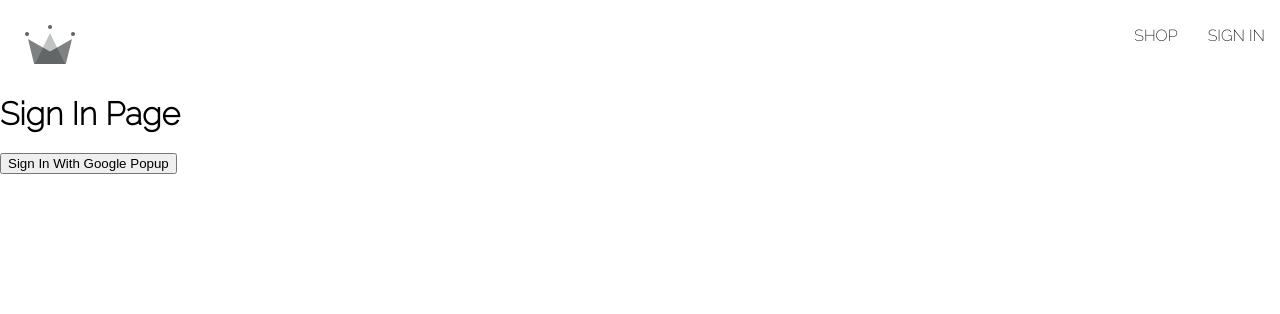
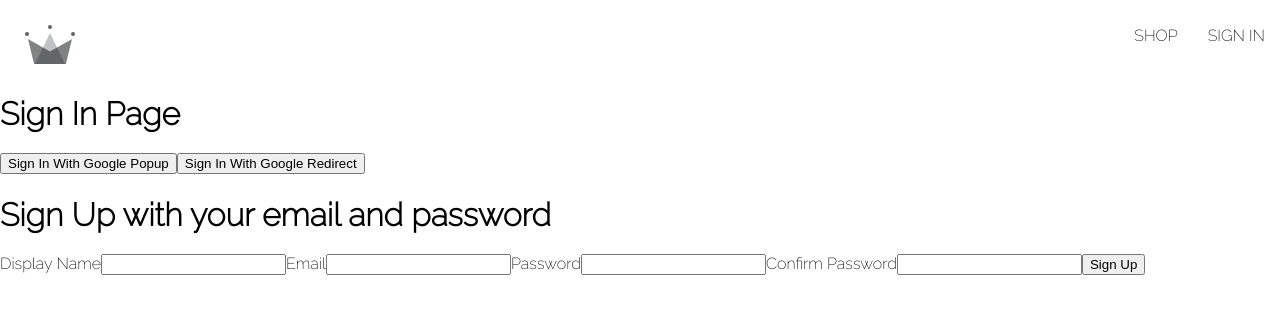
Before and after one commit to 0xluwamania/0xluwamania-Clothing, a React (Create React App) app: page /sign-in in a window 1280 px wide. Shown: the top 314 px of the page. Built offline with nearby package versions, Linux system fonts and the light colour scheme.

Commit message:
signup user

```diff
--- /dev/null
+++ b/src/components/sign-up-form/sign-up-form.component.jsx
@@ -0,0 +1,82 @@
+import { createUserWithEmailAndPassword } from "firebase/auth";
+import { useState } from "react";
+import { createAuthUserWithEmailAndPassword, auth, createUserDocumentFromAuth } from "../../utils/firebase/firebase.utils";
+const defaultFormFields = {
+  displayName: "",
+  email: "",
+  password: "",
+  confirmPassword: "",
+};
+
+const SignUpForm = () => {
+  const [formFields, setFormFields] = useState(defaultFormFields);
+  const { displayName, email, password, confirmPassword } = formFields;
+
+    const resetFormFields = () => {
+      setFormFields(defaultFormFields)
+    }
+    const handleSubmit = async (event) => {
+      event.preventDefault();
+      if(password !== confirmPassword) {
+        alert("password do not match")
+        return;
+      }
+      try {
+        const {user} = await createAuthUserWithEmailAndPassword(email, password);
+
+        await createUserDocumentFromAuth(user, {displayName});
+        resetFormFields();
+      } catch (error) {
+        if(error.code === 'auth/email-already-in-use'){
+          alert('Cannot create user, email already in use')
+        }
+        console.error(error)
+      }
+
+    }
+
+  const handleChange = (event) => {
+    const {name, value} = event.target;
+    setFormFields({...formFields, [name]: value})
+  };
+  return (
+    <div>
+      <h1>Sign Up with your email and password</h1>
+      <form onSubmit={handleSubmit}>
+        <label>Display Name</label>
+        <input
+          type="text"
+          required
+          onChange={handleChange}
+          name="displayName"
+          value={displayName}
+        />
+
+        <label>Email</label>
+        <input type="email" required onChange={handleChange} name="email" value={email}/>
+
+        <label>Password</label>
+        <input
+          type="password"
+          required
+          onChange={handleChange}
+          name="password"
+          value={password}
+        />
+
+        <label>Confirm Password</label>
+        <input
+          type="password"
+          required
+          onChange={handleChange}
+          name="confirmPassword"
+          value={confirmPassword}
+        />
+
+        <button type="submit">Sign Up</button>
+      </form>
+    </div>
+  );
+};
+
+export default SignUpForm;
--- a/src/routes/SignIn/sign-in.component.jsx
+++ b/src/routes/SignIn/sign-in.component.jsx
@@ -1,10 +1,35 @@
-import { signInWithGooglePopup, createUserDocumentFromAuth } from "../../utils/firebase/firebase.utils"
 
+import { getRedirectResult } from "firebase/auth";
+import { useEffect } from "react";
+
+
+import {
+    auth,
+    signInWithGooglePopup,
+    signInWithGoogleRedirect,
+    createUserDocumentFromAuth } from "../../utils/firebase/firebase.utils"
+
+    import SignUpForm from "../../components/sign-up-form/sign-up-form.component";
 const SignIn = ()=>{
+    useEffect ( () => {
+    let redirect =  (async () => {
+            const response = await getRedirectResult(auth);
+            console.log(response)
+            if(response) {
+             const userDocRef   = await createUserDocumentFromAuth(response.user)
+            }
+        })()
+
+    }, [])
     const logGoogleUser = async () => {
         const {user} = await signInWithGooglePopup();
         const userDocRef = await createUserDocumentFromAuth(user)
-    }
+    };
+
+    // const logGoogleRedirectUser = async () => {
+    //     const {user} = await signInWithGoogleRedirect();
+    //     const userDocRef = await createUserDocumentFromAuth(user)
+    // }
 
     return (
         <div>
@@ -12,6 +37,9 @@
         <h1>Sign In Page</h1>
         <button onClick={logGoogleUser}>
         Sign In With Google Popup</button>
+        <button onClick={signInWithGoogleRedirect}>
+        Sign In With Google Redirect</button>
+        <SignUpForm />
         </div>
     )
 }
--- a/src/utils/firebase/firebase.utils.js
+++ b/src/utils/firebase/firebase.utils.js
@@ -4,7 +4,9 @@
     getAuth,
     signInWithRedirect,
     signInWithPopup,
-    GoogleAuthProvider} from "firebase/auth"
+    GoogleAuthProvider,
+    createUserWithEmailAndPassword
+} from "firebase/auth"
 
     import {
         getFirestore,
@@ -26,18 +28,20 @@
 // Initialize Firebase
 const firebaseApp = initializeApp(firebaseConfig);
 
-const provider = new GoogleAuthProvider();
+const googleProvider = new GoogleAuthProvider();
 
-provider.setCustomParameters({
+googleProvider.setCustomParameters({
     prompt: "select_account"
 });
 
 export const auth = getAuth();
-export const signInWithGooglePopup = () => signInWithPopup(auth, provider);
+export const signInWithGooglePopup = () => signInWithPopup(auth, googleProvider);
+export const signInWithGoogleRedirect = () => signInWithRedirect(auth, googleProvider)
 
 export const db = getFirestore();
 
-export const createUserDocumentFromAuth = async (userAuth) => {
+export const createUserDocumentFromAuth = async (userAuth, additionalInfo = {}) => {
+    if(!userAuth) return;
     const userDocRef = doc(db, 'users', userAuth.uid);
 
     const userSnapshot = await getDoc(userDocRef);
@@ -50,11 +54,18 @@
             await setDoc(userDocRef, {
                 displayName,
                 email,
-                createdAt
+                createdAt,
+                ...additionalInfo
             })
         } catch (error) {
             console.log('error creating user', error.message)
         }
     }
+    return userDocRef
 
 }
+
+export const createAuthUserWithEmailAndPassword = async (email, password) => {
+    if(!email || !password) return;
+  return await createUserWithEmailAndPassword(auth, email, password)
+}
```
